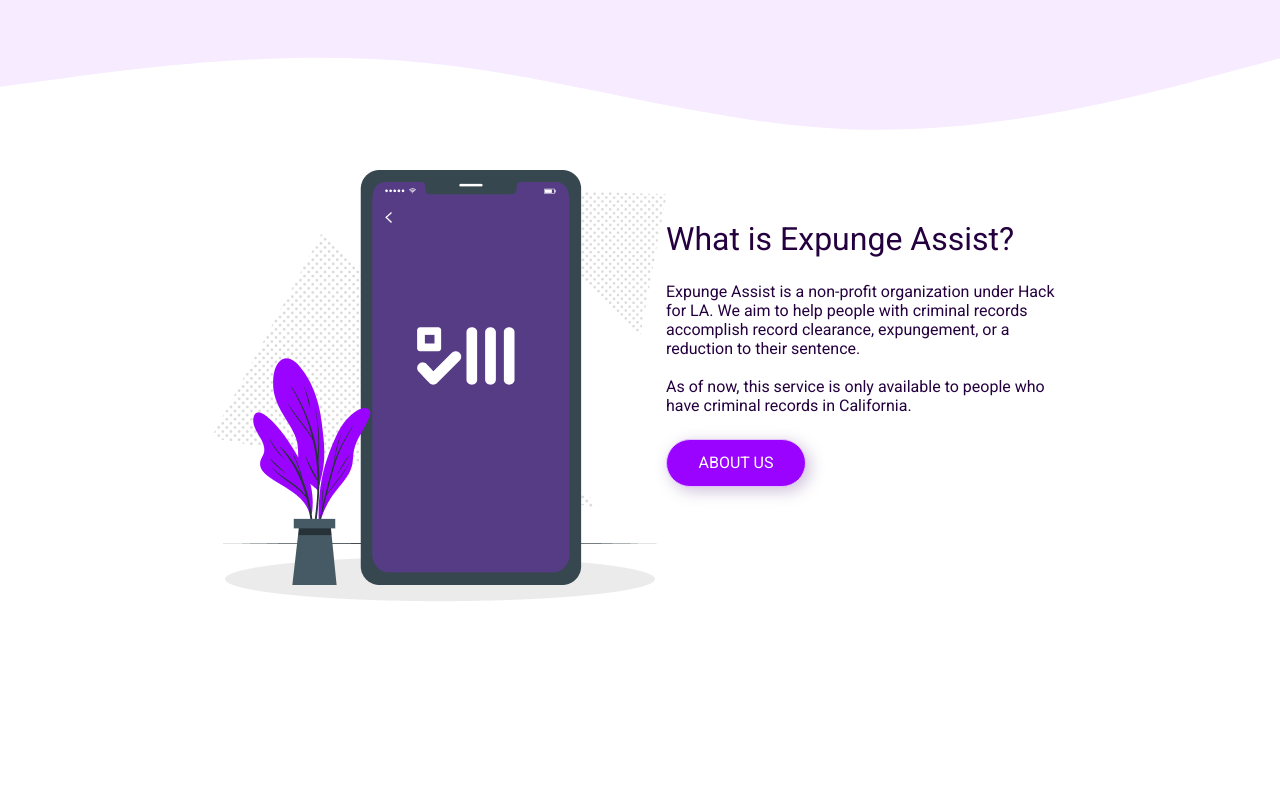
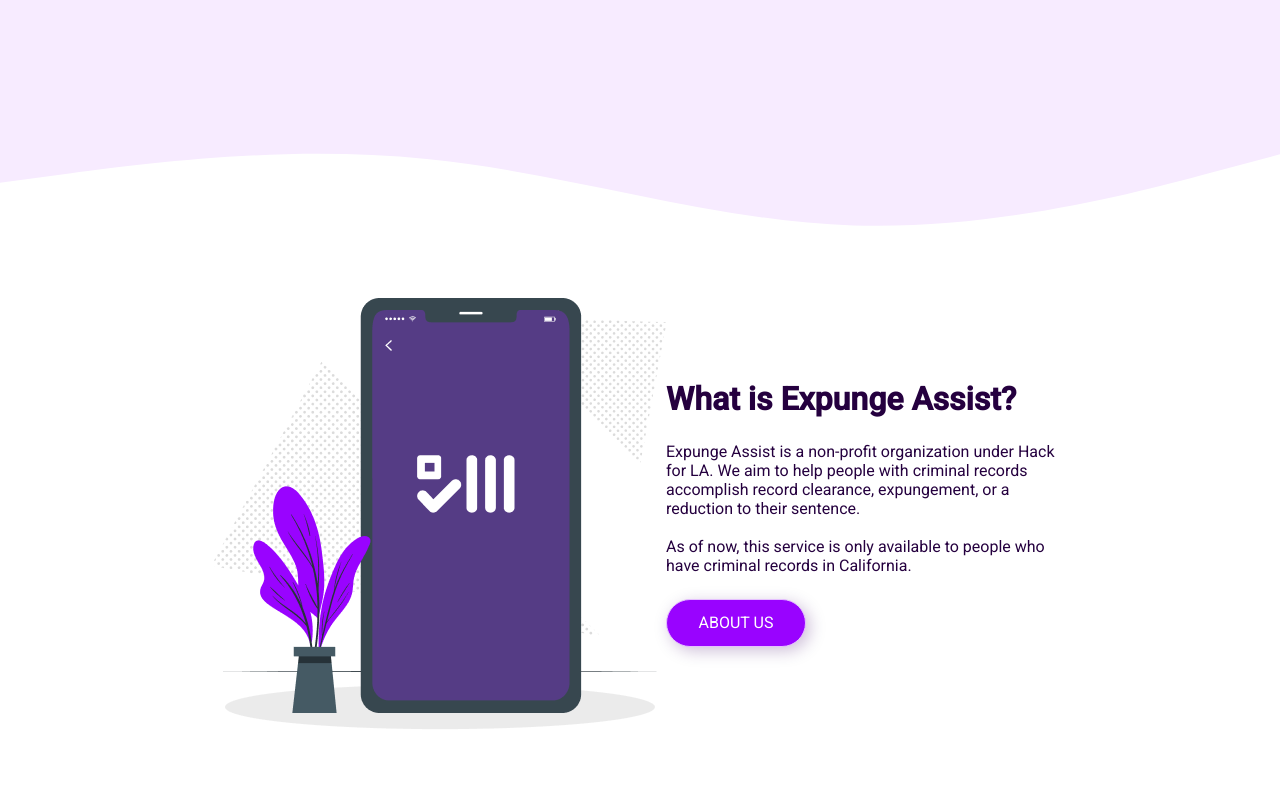
Before and after one commit to hackforla/expunge-assist, a React (Create React App) app in the folder products/statement-generator/: page /#/ in a window 1280 px wide. Shown: the part 400-1200 px from the top of the page. Built offline with nearby package versions, Linux system fonts and the light colour scheme.

Commit message:
styling changes to section 1

```diff
--- a/products/statement-generator/src/components/Accordions.tsx
+++ b/products/statement-generator/src/components/Accordions.tsx
@@ -52,7 +52,7 @@ export const Accordions: React.FC = () => {
         </AccordionDetails>
       </Accordion>
 
-      <Accordion className={classes.accordionWrapper} >
+      <Accordion className={classes.accordionWrapper}>
         <AccordionSummary aria-controls="panel2-content" id="panel2-header">
           <Typography>{t('landing_page.section7Dropdown2Title')}</Typography>
         </AccordionSummary>
--- a/products/statement-generator/src/pages/Landing.tsx
+++ b/products/statement-generator/src/pages/Landing.tsx
@@ -37,11 +37,15 @@ const useStyles = makeStyles(({ globals, palette, breakpoints, spacing }) =>
       display: 'flex',
       flexDirection: 'row',
       justifyContent: 'center',
-      alignItems: 'flex-start',
+      alignItems: 'center',
       width: '100%',
+      marginBottom: '96px',
 
       '&$section ~ $section': {
         marginTop: spacing(6),
+      },
+      '& h2': {
+        fontWeight: '600',
       },
 
       [breakpoints.down(breakpoints.values.md)]: {
@@ -102,7 +106,6 @@ const useStyles = makeStyles(({ globals, palette, breakpoints, spacing }) =>
     },
     sectionText: {
       margin: '0',
-      padding: '50px 0',
       display: 'flex',
       flexDirection: 'column',
     },
@@ -243,8 +246,7 @@ function LandingPage() {
 
       <WaveBackground />
 
-      <div className={`${utilityClasses.widePage} ${classes.wideSection}`}>
-        <section className={`${classes.section}`}>
+      <section className={`${classes.section}`} style={{ marginTop: '104px' }}>
         <img src={eaImage} alt="expunge" />
         <div className={classes.sectionText}>
           <div className={classes.sectionLeft}>
@@ -258,7 +260,6 @@ function LandingPage() {
           />
         </div>
       </section>
-      </div>
 
       <div className={`${utilityClasses.widePage} ${classes.wideSection}`}>
         <section className={`${classes.section}`}>
```
Lines whose indentation alone changed are shown as unchanged.
